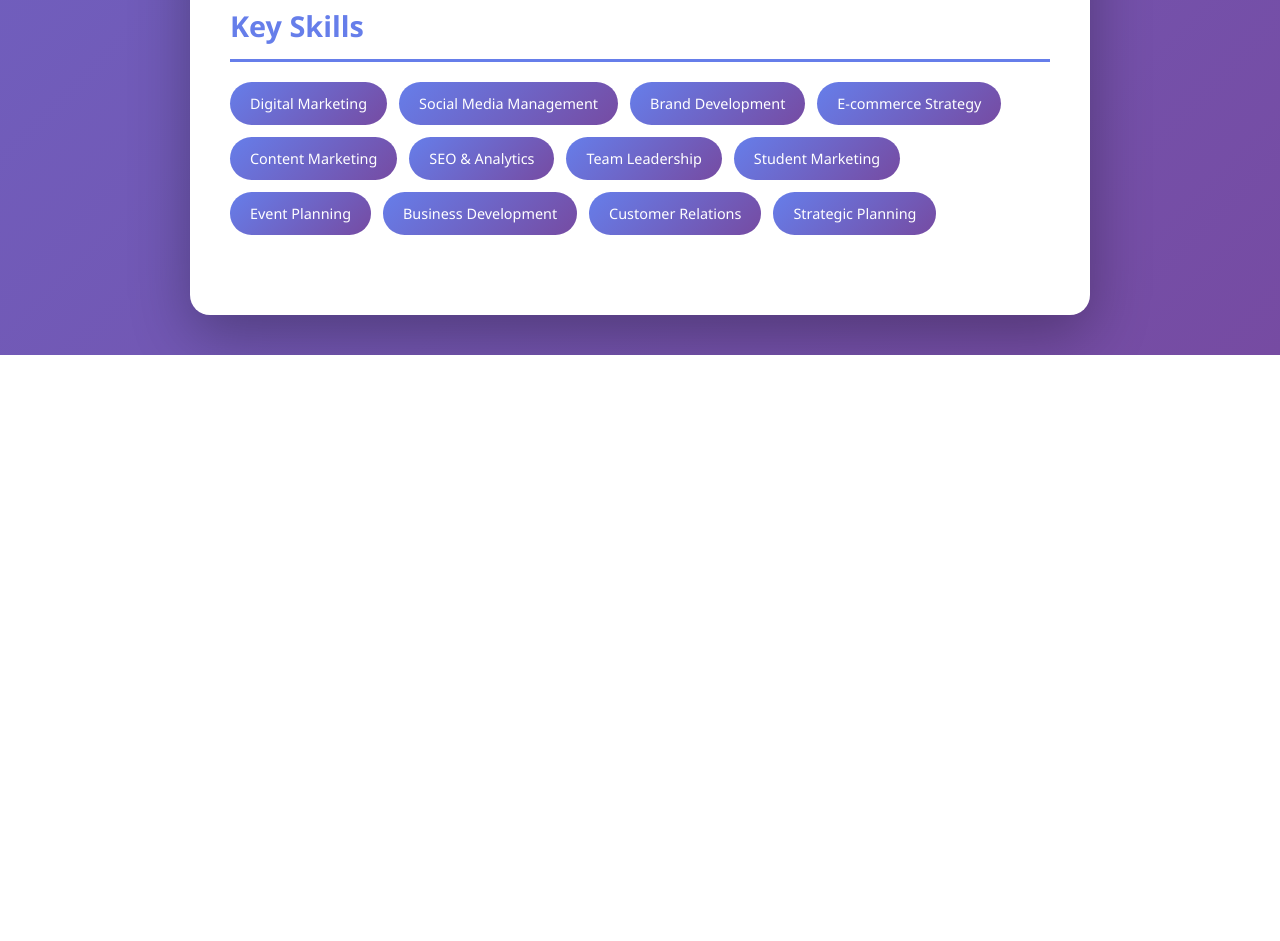
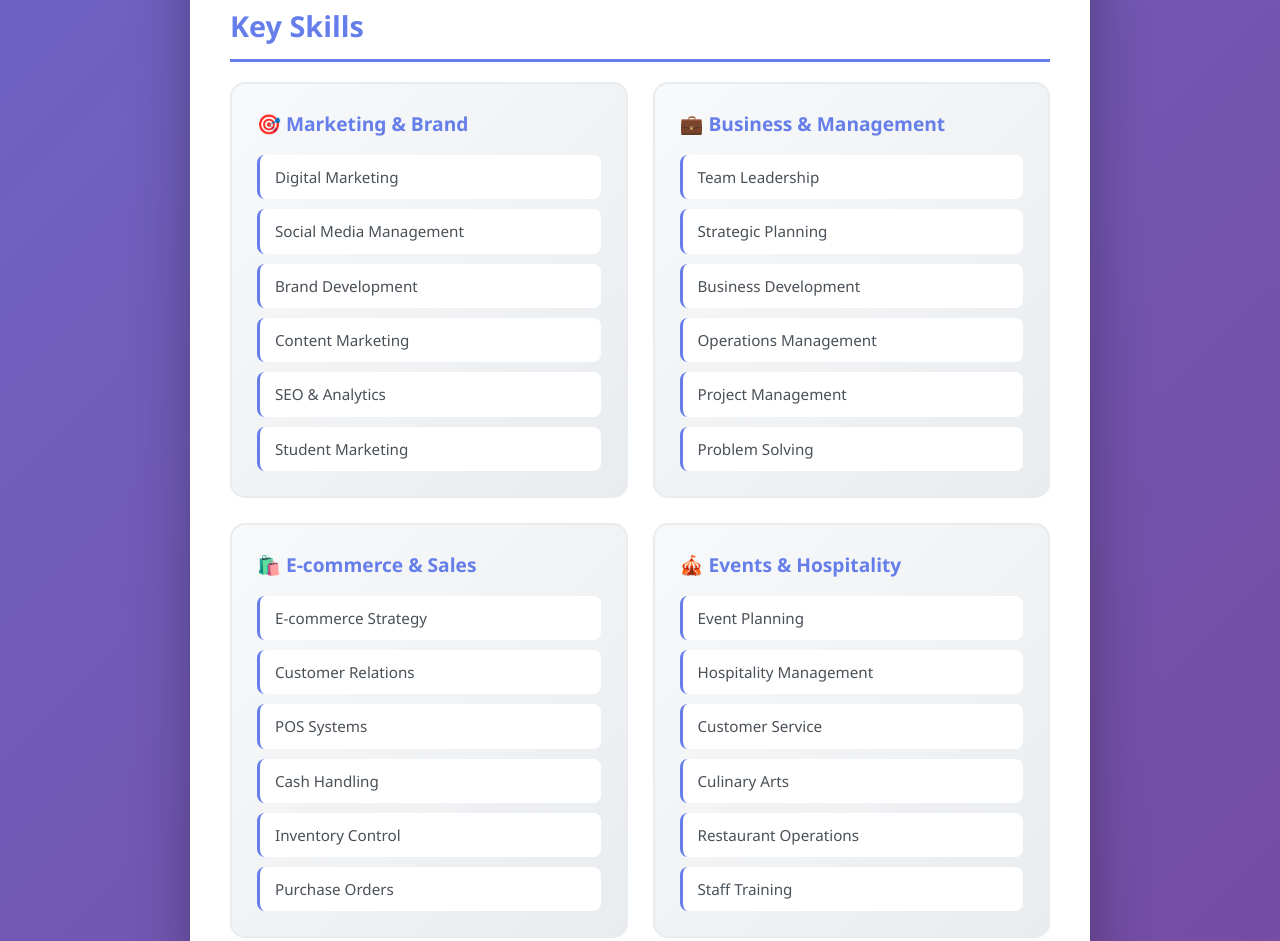
Before and after one commit to Xamil250/Jamil-s-Resume-, a plain HTML site: page index.html in a window 1280 px wide. Shown: the part 2840-3781 px from the top of the page. Before the commit the page ends 3195 px from the top, so only its background shows below. Drawn offline with Linux system fonts and the light colour scheme.

Commit message:
Update index.html

```diff
--- a/index.html
+++ b/index.html
@@ -185,6 +185,60 @@
 
         .skill-tag:hover {
             transform: translateY(-3px);
+        }
+
+        .skills-grid {
+            display: grid;
+            grid-template-columns: repeat(auto-fit, minmax(280px, 1fr));
+            gap: 25px;
+        }
+
+        .skill-category {
+            background: linear-gradient(135deg, #f8f9fa 0%, #e9ecef 100%);
+            border-radius: 15px;
+            padding: 25px;
+            border: 2px solid #e9ecef;
+            transition: transform 0.3s ease, box-shadow 0.3s ease;
+        }
+
+        .skill-category:hover {
+            transform: translateY(-5px);
+            box-shadow: 0 8px 20px rgba(102, 126, 234, 0.15);
+            border-color: #667eea;
+        }
+
+        .category-title {
+            font-size: 1.2em;
+            color: #667eea;
+            margin-bottom: 15px;
+            font-weight: 700;
+            display: flex;
+            align-items: center;
+            gap: 8px;
+        }
+
+        .category-skills {
+            display: flex;
+            flex-direction: column;
+            gap: 10px;
+        }
+
+        .skill-item {
+            background: white;
+            padding: 10px 15px;
+            border-radius: 8px;
+            color: #495057;
+            font-size: 0.95em;
+            font-weight: 500;
+            border-left: 3px solid #667eea;
+            transition: all 0.3s ease;
+        }
+
+        .skill-item:hover {
+            background: linear-gradient(135deg, #667eea 0%, #764ba2 100%);
+            color: white;
+            transform: translateX(5px);
+            border-left-color: white;
         }
 
         @media (max-width: 768px) {
@@ -380,19 +434,55 @@
 
             <div class="section">
                 <h2 class="section-title">Key Skills</h2>
-                <div class="skills-container">
-                    <div class="skill-tag">Digital Marketing</div>
-                    <div class="skill-tag">Social Media Management</div>
-                    <div class="skill-tag">Brand Development</div>
-                    <div class="skill-tag">E-commerce Strategy</div>
-                    <div class="skill-tag">Content Marketing</div>
-                    <div class="skill-tag">SEO & Analytics</div>
-                    <div class="skill-tag">Team Leadership</div>
-                    <div class="skill-tag">Student Marketing</div>
-                    <div class="skill-tag">Event Planning</div>
-                    <div class="skill-tag">Business Development</div>
-                    <div class="skill-tag">Customer Relations</div>
-                    <div class="skill-tag">Strategic Planning</div>
+
+                <div class="skills-grid">
+                    <div class="skill-category">
+                        <h3 class="category-title">🎯 Marketing & Brand</h3>
+                        <div class="category-skills">
+                            <div class="skill-item">Digital Marketing</div>
+                            <div class="skill-item">Social Media Management</div>
+                            <div class="skill-item">Brand Development</div>
+                            <div class="skill-item">Content Marketing</div>
+                            <div class="skill-item">SEO & Analytics</div>
+                            <div class="skill-item">Student Marketing</div>
+                        </div>
+                    </div>
+
+                    <div class="skill-category">
+                        <h3 class="category-title">💼 Business & Management</h3>
+                        <div class="category-skills">
+                            <div class="skill-item">Team Leadership</div>
+                            <div class="skill-item">Strategic Planning</div>
+                            <div class="skill-item">Business Development</div>
+                            <div class="skill-item">Operations Management</div>
+                            <div class="skill-item">Project Management</div>
+                            <div class="skill-item">Problem Solving</div>
+                        </div>
+                    </div>
+
+                    <div class="skill-category">
+                        <h3 class="category-title">🛍️ E-commerce & Sales</h3>
+                        <div class="category-skills">
+                            <div class="skill-item">E-commerce Strategy</div>
+                            <div class="skill-item">Customer Relations</div>
+                            <div class="skill-item">POS Systems</div>
+                            <div class="skill-item">Cash Handling</div>
+                            <div class="skill-item">Inventory Control</div>
+                            <div class="skill-item">Purchase Orders</div>
+                        </div>
+                    </div>
+
+                    <div class="skill-category">
+                        <h3 class="category-title">🎪 Events & Hospitality</h3>
+                        <div class="category-skills">
+                            <div class="skill-item">Event Planning</div>
+                            <div class="skill-item">Hospitality Management</div>
+                            <div class="skill-item">Customer Service</div>
+                            <div class="skill-item">Culinary Arts</div>
+                            <div class="skill-item">Restaurant Operations</div>
+                            <div class="skill-item">Staff Training</div>
+                        </div>
+                    </div>
                 </div>
             </div>
         </div>
```
